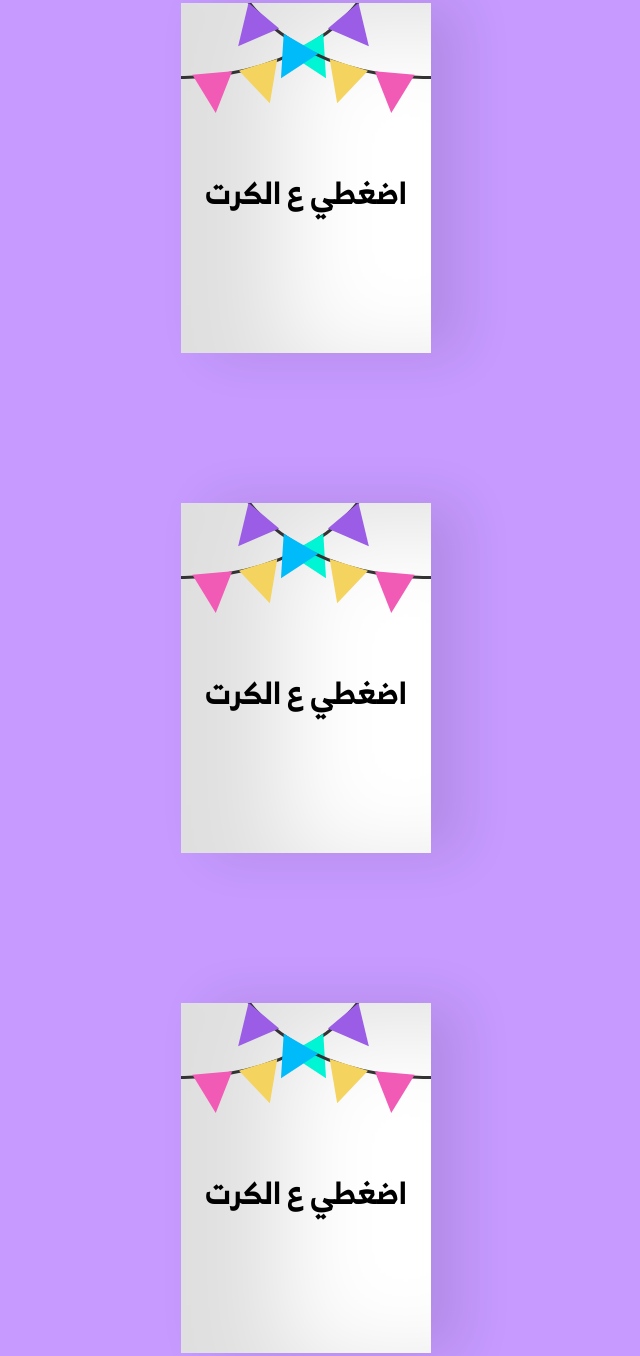
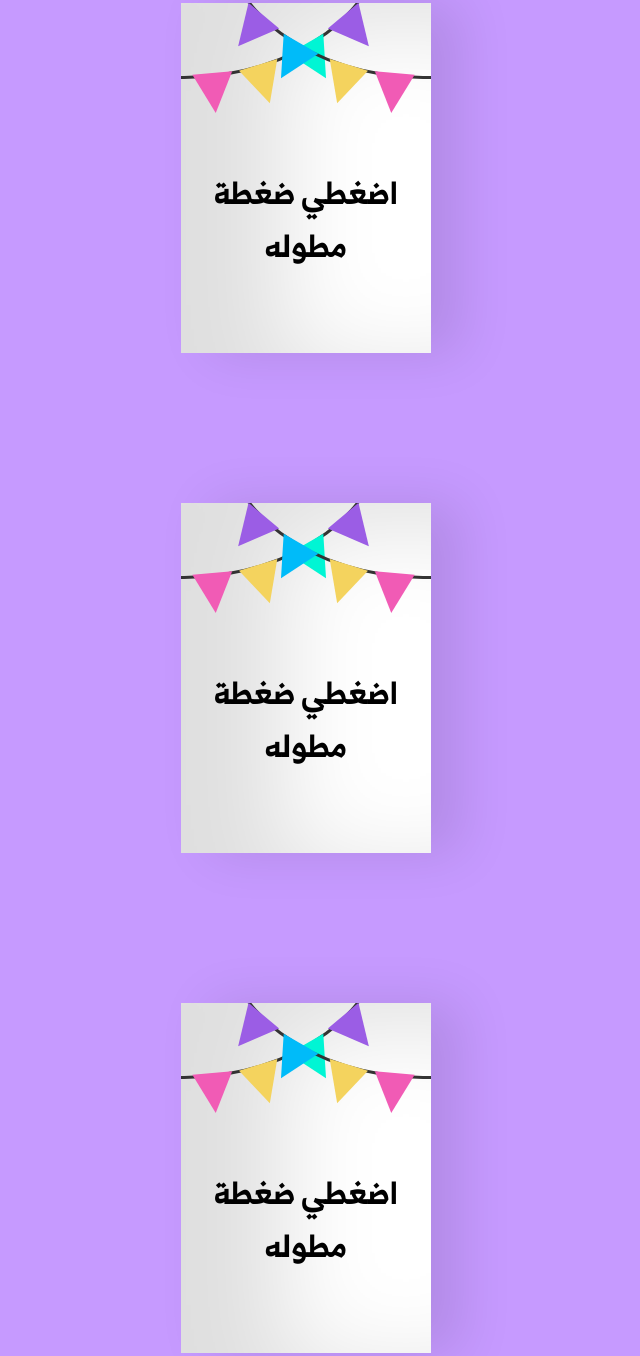
Before and after one commit to moha750/Hadeel, a plain HTML site: page index.html in a window 1280 px wide. Shown: the part 1434-2790 px from the top of the page, without its empty margins (334-974 px from the left). Drawn offline with nearby package versions, Linux system fonts and the light colour scheme.

Commit message:
index.html

```diff
--- a/index.html
+++ b/index.html
@@ -66,7 +66,7 @@
       <div class="birthdayCard">
         <div class="cardFront">
           <div class="front-text">
-          <h2 class="bday">اضغطي ع الكرت</h2>
+          <h2 class="bday">اضغطي ضغطة مطوله</h2>
           </div>
           <div class="wrap-deco">
         <div class="decorations"></div>
@@ -104,7 +104,7 @@
       <div class="birthdayCard">
         <div class="cardFront">
           <div class="front-text">
-          <h2 class="bday">اضغطي ع الكرت</h2>
+          <h2 class="bday">اضغطي ضغطة مطوله</h2>
           </div>
           <div class="wrap-deco">
         <div class="decorations"></div>
@@ -135,7 +135,7 @@
       <div class="birthdayCard">
         <div class="cardFront">
           <div class="front-text">
-          <h2 class="bday">اضغطي ع الكرت</h2>
+          <h2 class="bday">اضغطي ضغطة مطوله</h2>
           </div>
           <div class="wrap-deco">
         <div class="decorations"></div>
@@ -165,7 +165,7 @@
       <div class="birthdayCard">
         <div class="cardFront">
           <div class="front-text">
-          <h2 class="bday">اضغطي ع الكرت</h2>
+          <h2 class="bday">اضغطي ضغطة مطوله</h2>
           </div>
           <div class="wrap-deco">
         <div class="decorations"></div>
@@ -195,7 +195,7 @@
       <div class="birthdayCard">
         <div class="cardFront">
           <div class="front-text">
-          <h2 class="bday">اضغطي ع الكرت</h2>
+          <h2 class="bday">اضغطي ضغطة مطوله</h2>
           </div>
           <div class="wrap-deco">
         <div class="decorations"></div>
@@ -224,7 +224,7 @@
       <div class="birthdayCard">
         <div class="cardFront">
           <div class="front-text">
-          <h2 class="bday">اضغطي ع الكرت</h2>
+          <h2 class="bday">اضغطي ضغطة مطوله</h2>
           </div>
           <div class="wrap-deco">
         <div class="decorations"></div>
```
